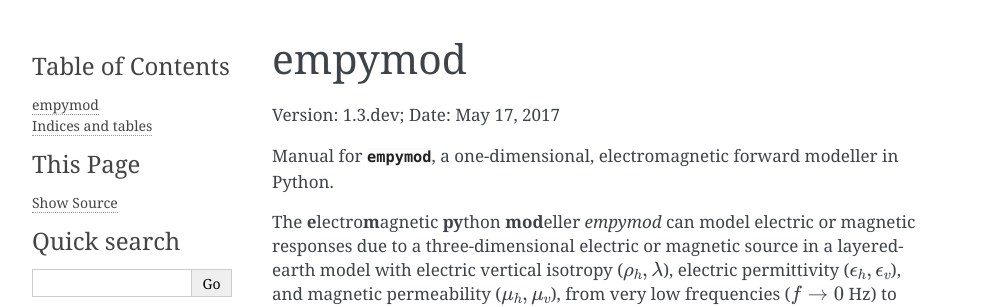
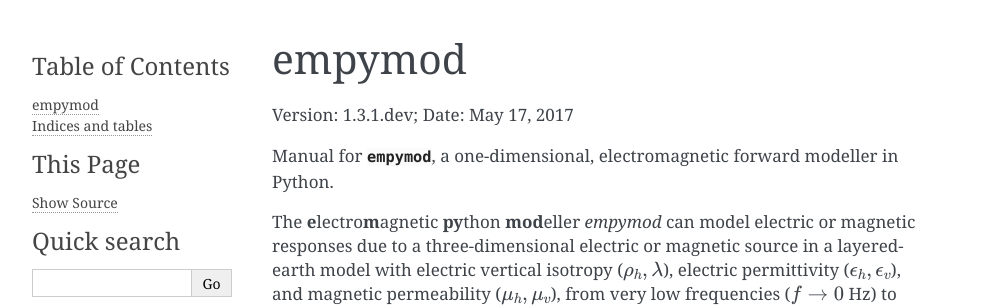
Before and after one commit to emsig/empymod, a Sphinx documentation site: the page built from docs/index.rst, in a window 1280 px wide. Shown: the top 307 px of the page, without its empty margins (148-1141 px from the left). Built offline with Sphinx 7.4.7, drawn with Linux system fonts in a browser that asks for light colours.

Commit message:
Dev-version adjustement.

```diff
--- a/docs/conf.py
+++ b/docs/conf.py
@@ -65,9 +65,9 @@
 # built documents.
 #
 # The short X.Y version.
-version = '1.3.dev'
+version = '1.3.1.dev'
 # The full version, including alpha/beta/rc tags.
-release = '1.3.dev'
+release = '1.3.1.dev'
 
 # The language for content autogenerated by Sphinx. Refer to documentation
 # for a list of supported languages.
--- a/empymod/__init__.py
+++ b/empymod/__init__.py
@@ -579,4 +579,4 @@
 # Import main modelling routines to make them available as primary functions
 from .model import bipole, dipole, frequency, time
 __all__ = ['bipole', 'dipole', 'frequency', 'time']
-__version__ = 'v1.3.dev'
+__version__ = 'v1.3.1.dev'
--- a/setup.py
+++ b/setup.py
@@ -6,7 +6,7 @@
 
 setup(
     name='empymod',
-    version='1.3.dev',
+    version='1.3.1.dev',
     description='ElectroMagnetic Python forward MODeller (1D)',
     long_description=readme,
     author='Dieter Werthmüller',
```
